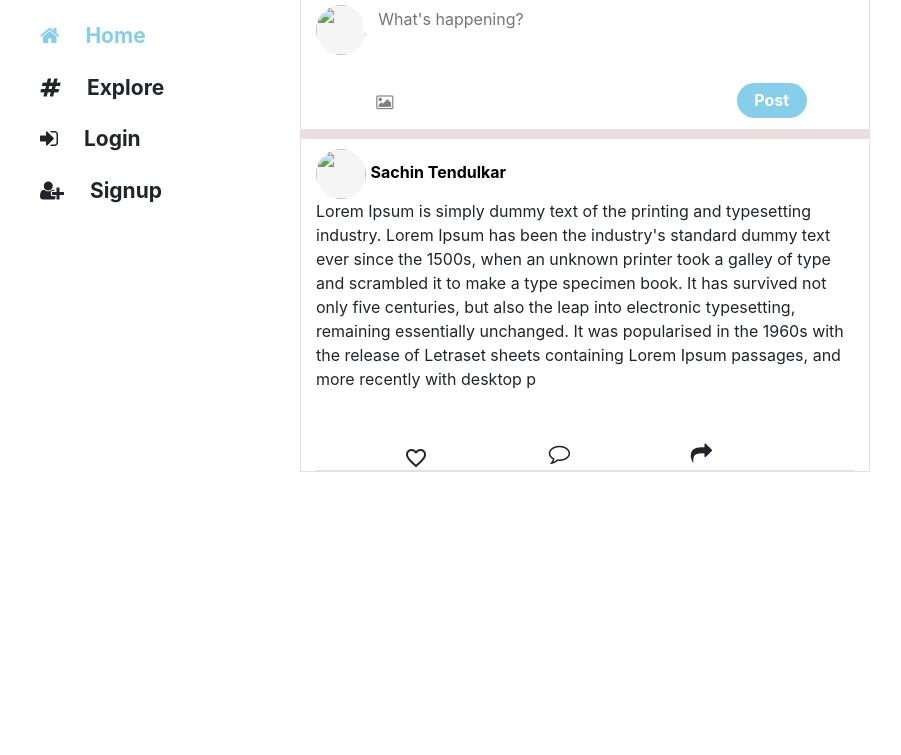
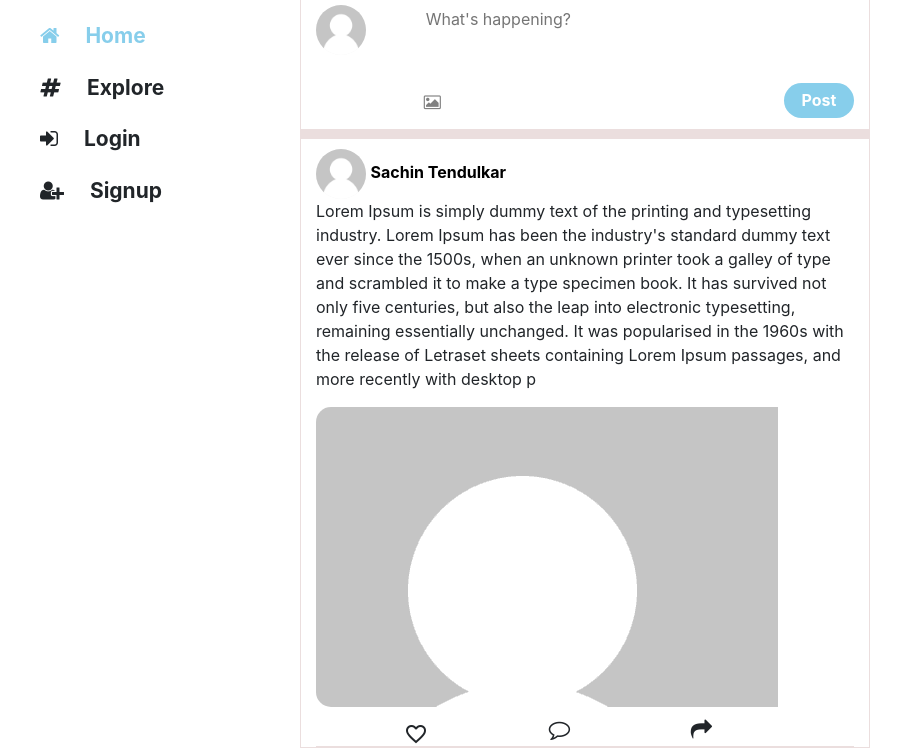
Before and after one commit to MayukhC99/Social-Media-Design, a website: page public/index.html in a window 1280 px wide. Shown: the part 45-800 px from the top of the page, without its empty margins (55-956 px from the left). Drawn offline with nearby package versions, Linux system fonts and the light colour scheme.

Commit message:
bug fixes in home page

```diff
--- a/public/index.html
+++ b/public/index.html
@@ -24,8 +24,8 @@
             <div class="col-6 main">
                 <header>Home</header>
                 <div class="row postsection">
-                    <div class="col-1 mypic">
-                        <img src="">
+                    <div class="col-2 mypic">
+                        <img src="./uploads/000.png">
                     </div>
                     <div class="col-10 createpost">
                         <textarea class="col-12" rows="1" id="writepost" onkeyup="SetNewSize(this);" type="text" placeholder="What's happening?"></textarea>
@@ -47,12 +47,12 @@
                 </div>
                 <div class="mypost">
                     <div class="imgtag">
-                        <img src="">
+                        <img src="./uploads/000.png">
                         <a href="#">Sachin Tendulkar</a>
                     </div>
                     <p id="caption">Lorem Ipsum is simply dummy text of the printing and typesetting industry. Lorem Ipsum has been the industry's standard dummy text ever since the 1500s, when an unknown printer took a galley of type and scrambled it to make a type specimen book. It has survived not only five centuries, but also the leap into electronic typesetting, remaining essentially unchanged. It was popularised in the 1960s with the release of Letraset sheets containing Lorem Ipsum passages, and more recently with desktop publishing software like Aldus PageMaker including versions of Lorem Ipsum.</p>
                     <div class="postimg">
-                        <img src="../../IMG_20200129_171041_405.jpg">
+                        <img src="./uploads/000.png">
                     </div>
                     <div class="reactions">
                         <div class="row">
```
